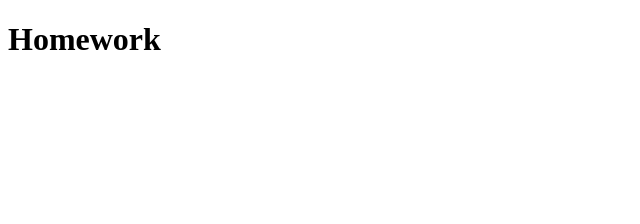
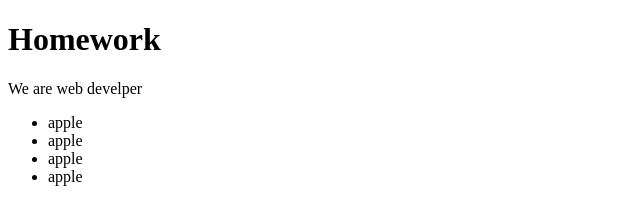
Before and after one commit to sinreaksmeypich-dot/Homework-git, a plain HTML site: page index.html in a window 1280 px wide. Shown: the whole page, without its empty margins (0-640 px from the left). Drawn offline with Linux system fonts and the light colour scheme.

Commit message:
file conflict

```diff
--- a/index.html
+++ b/index.html
@@ -7,5 +7,12 @@
 </head>
 <body>
     <h1>Homework</h1>
+    <p>We are web develper</p>
+    <ul>
+        <li>apple</li>
+        <li>apple</li>
+        <li>apple</li>
+        <li>apple</li>
+    </ul>
 </body>
 </html>
```
